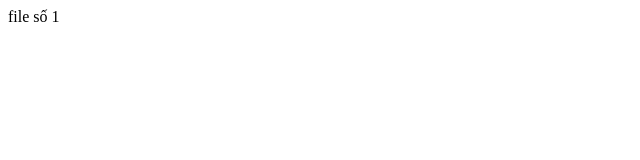
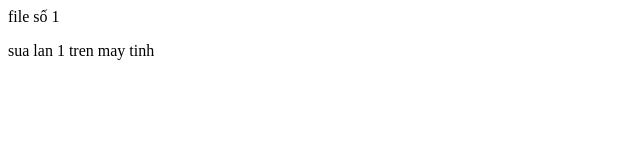
Before and after one commit to nhanmvptit/Myproject2, a plain HTML site: page 1.html in a window 1280 px wide. Shown: the whole page, without its empty margins (0-640 px from the left). Drawn offline with Linux system fonts and the light colour scheme.

Commit message:
sua lan 1
tren may tinh

```diff
--- a/1.html
+++ b/1.html
@@ -1,3 +1,4 @@
 <html>
 <p> file số 1 </p>
+<p> sua lan 1 tren may tinh </p>
 </html>
```
